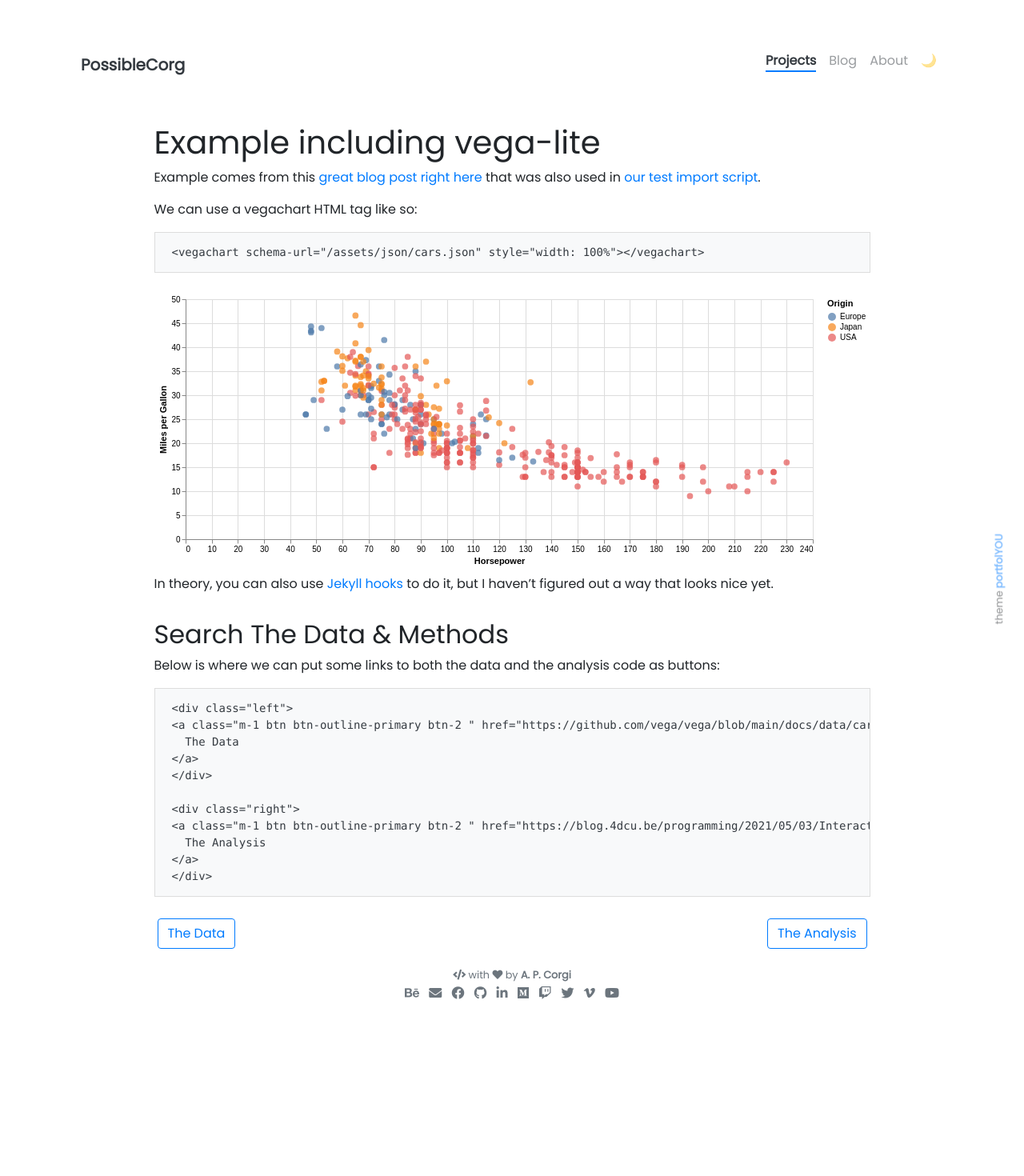
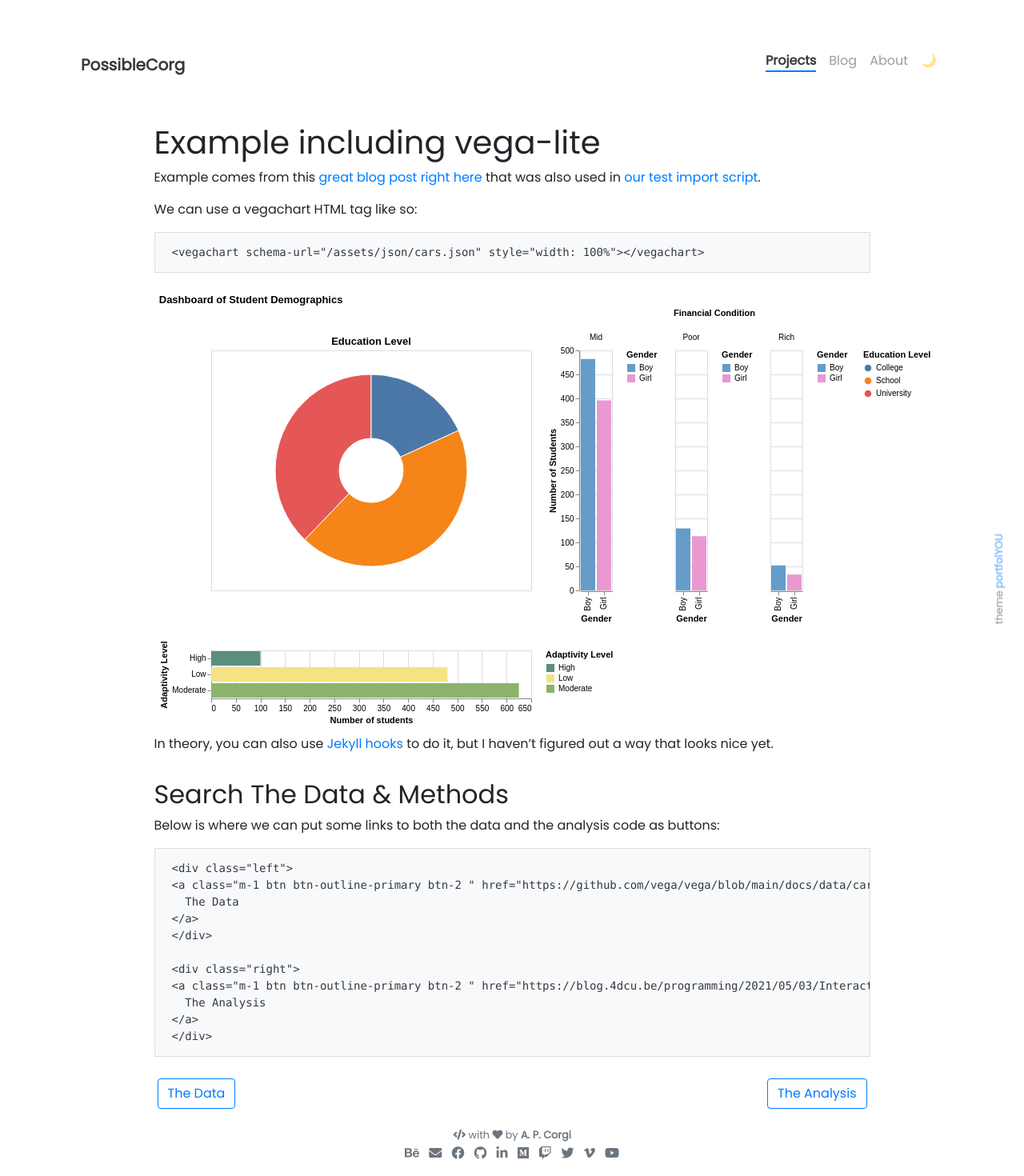
Before and after one commit to bslucas98/bslucas98.github.io, a Jekyll site: the page built from _projects/1_Vega_lite_project.md, in a window 1280 px wide. Shown: the whole page at 80% size. Built offline with Jekyll 4.4.1, drawn with Linux system fonts in a browser that asks for light colours; nearby versions of some CDN libraries; before the commit the page ends 1270 px from its top, so only the background shows below that.

Commit message:
Update 1_Vega_lite_project.md

````diff
--- a/_projects/1_Vega_lite_project.md
+++ b/_projects/1_Vega_lite_project.md
@@ -21,7 +21,7 @@ We can use a vegachart HTML tag like so:
 <vegachart schema-url="{{ site.baseurl }}/assets/json/cars.json" style="width: 100%"></vegachart>
 ```
 
-<vegachart schema-url="{{ site.baseurl }}/assets/json/cars.json" style="width: 100%"></vegachart>
+<vegachart schema-url="{{ site.baseurl }}/assets/json/students_dash.json" style="width: 100%"></vegachart>
 
 In theory, you can also use [Jekyll hooks](https://jekyllrb.com/docs/plugins/hooks/) to do it, but I haven't figured out a way that looks nice yet.
 
````
